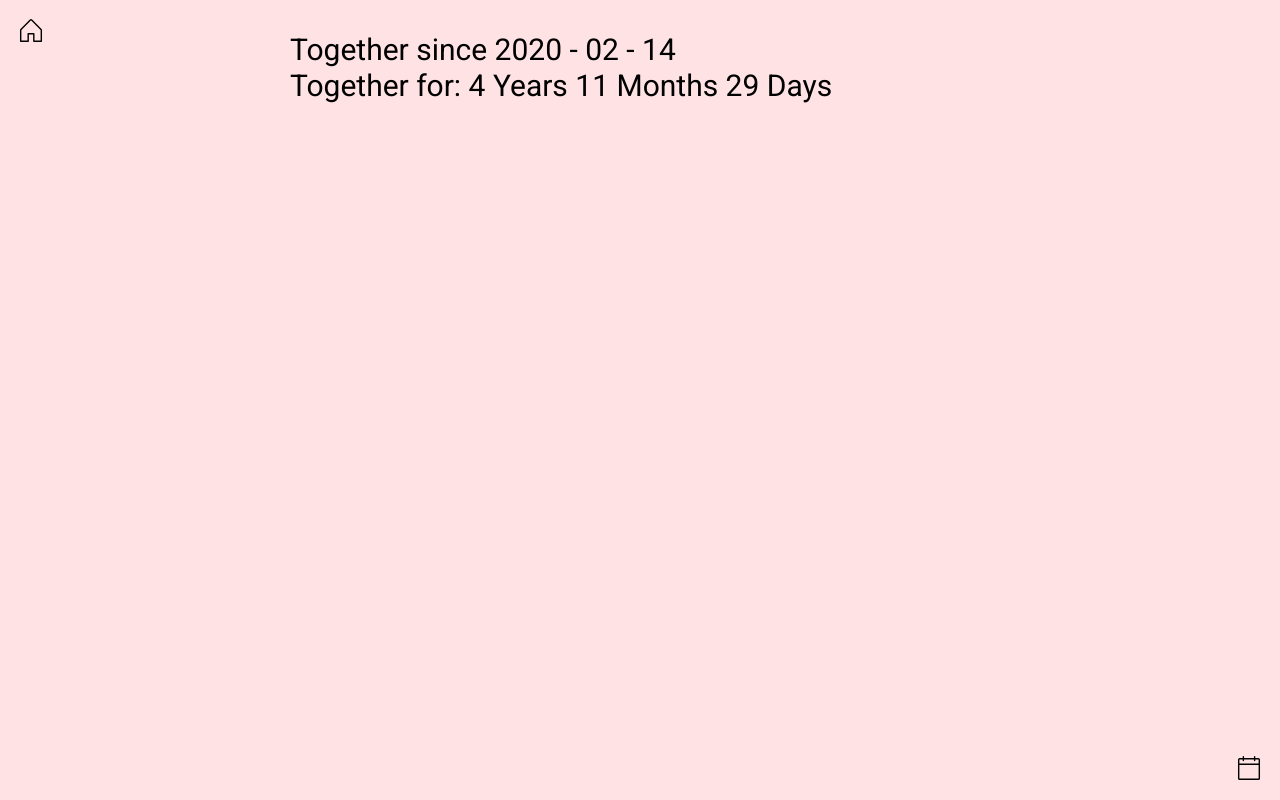
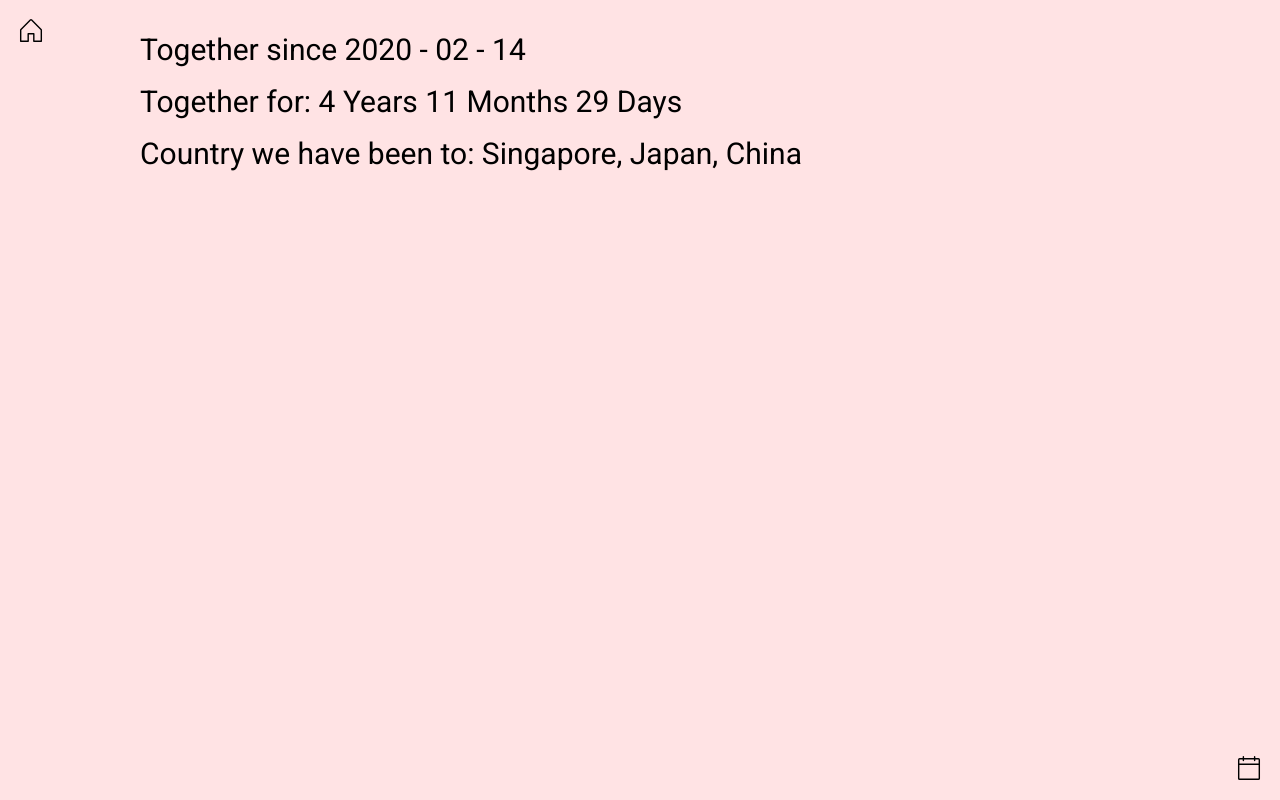
Before and after one commit to Zeync15/augments, a Next.js app: page /stats in a window 1280 px wide. Built offline with nearby package versions, Linux system fonts and the light colour scheme.

Commit message:
feat: :sparkles: add tracking to country we have been to

```diff
--- a/src/app/stats/page.tsx
+++ b/src/app/stats/page.tsx
@@ -39,13 +39,13 @@ const stats = () => {
   const result = calculateDateDifference("2020-02-14");
 
   return (
-    <div className="w-[700px] mx-auto text-3xl">
+    <div className="mx-auto w-[1000px] text-3xl gap-4 flex flex-col">
       <div className="">Together since 2020 - 02 - 14</div>
       <div className="">
-        Together for: {result.years} Years {result.months} Months {result.days} Days
+        Together for: {result.years} Years {result.months} Months {result.days}{" "}
+        Days
       </div>
-
-
+      <div className="">Country we have been to: Singapore, Japan, China</div>
     </div>
   );
 };
```
